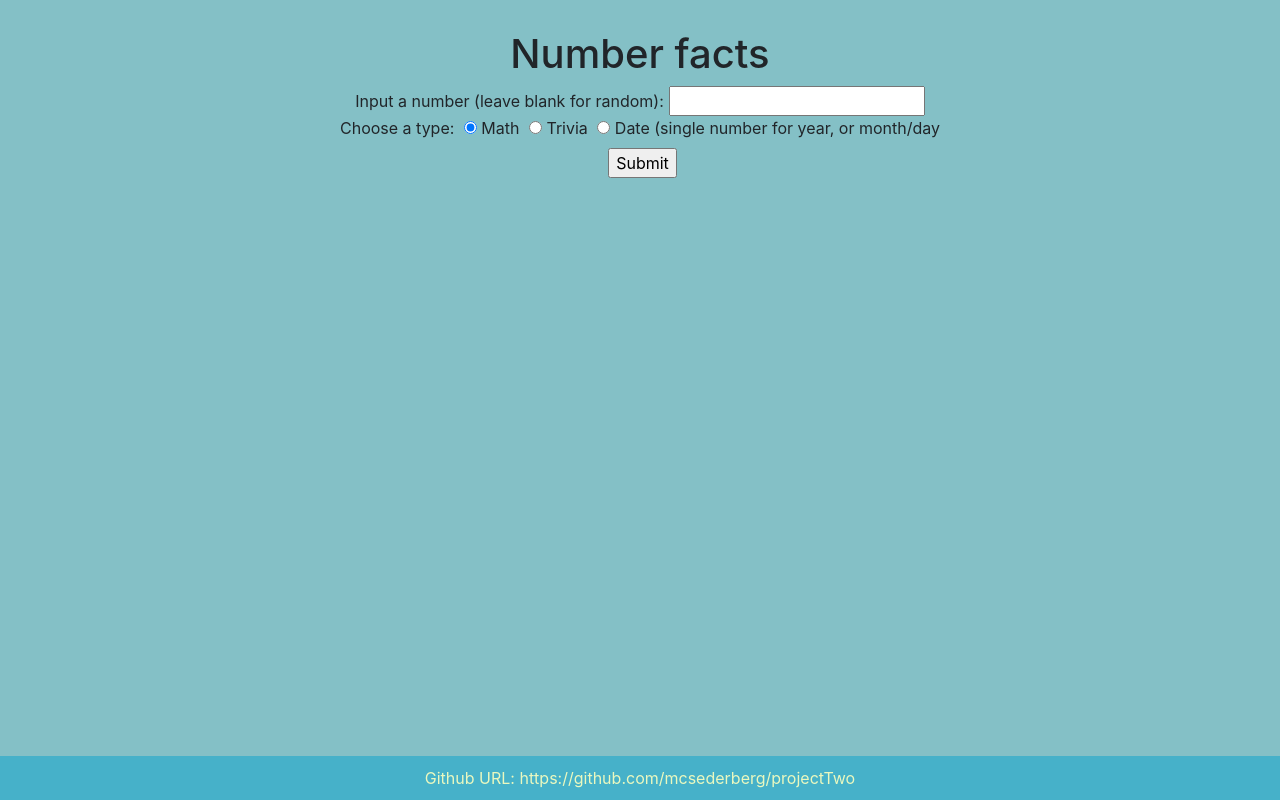
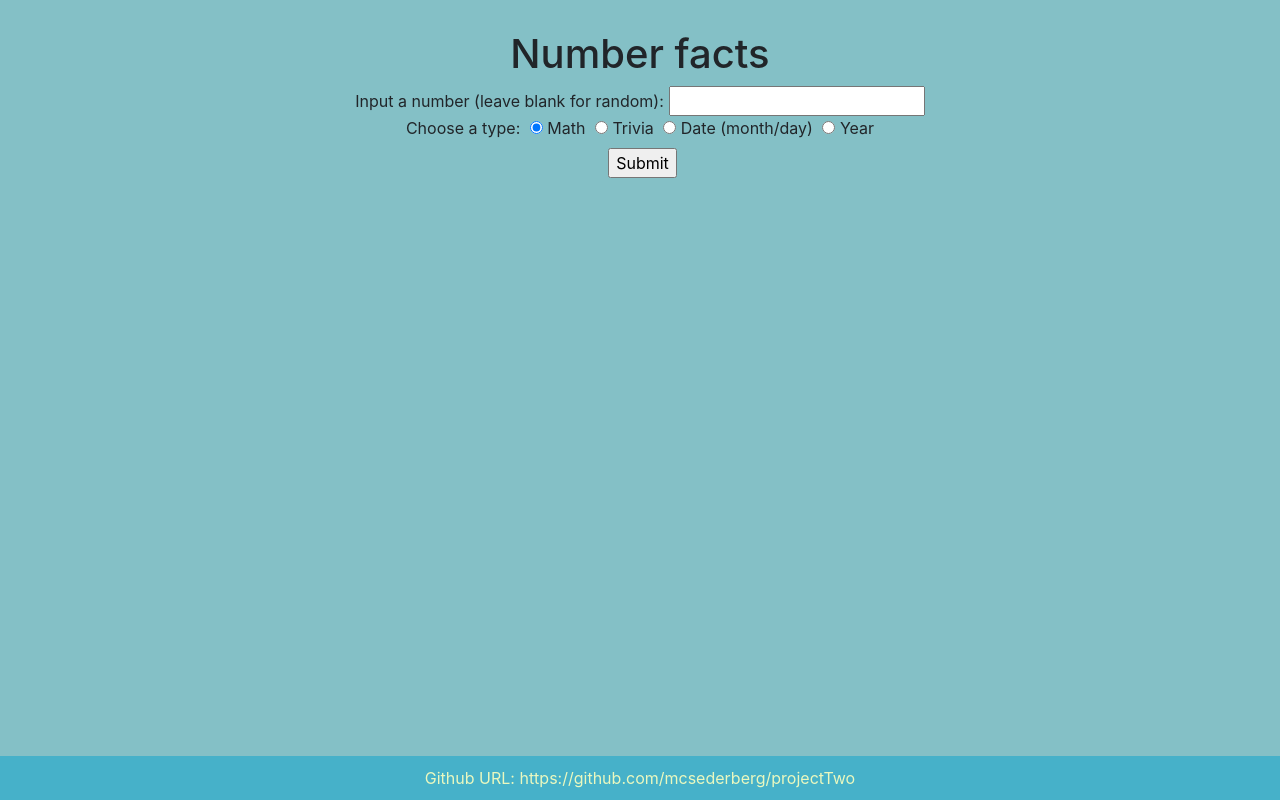
Before and after one commit to mcsederberg/projectTwo, a plain HTML site: page index.html in a window 1280 px wide. Drawn offline with nearby package versions, Linux system fonts and the light colour scheme.

Commit message:
Fix for date

```diff
--- a/index.html
+++ b/index.html
@@ -19,7 +19,8 @@
             Choose a type:
             <input type="radio" name="type" value="math" id="math" checked="checked"> <label for="math">Math</label>
             <input type="radio" name="type" value="trivia" id="trivia"> <label for="trivia">Trivia</label>
-            <input type="radio" name="type" value="date" id="date"> <label for="date">Date (single number for year, or month/day</label>
+            <input type="radio" name="type" value="date" id="date"> <label for="date">Date (month/day)</label>
+            <input type="radio" name="type" value="year" id="year"> <label for="year">Year</label>
         </div>
         <input id="submit" type="submit">
         <div id="result"></div>
```
